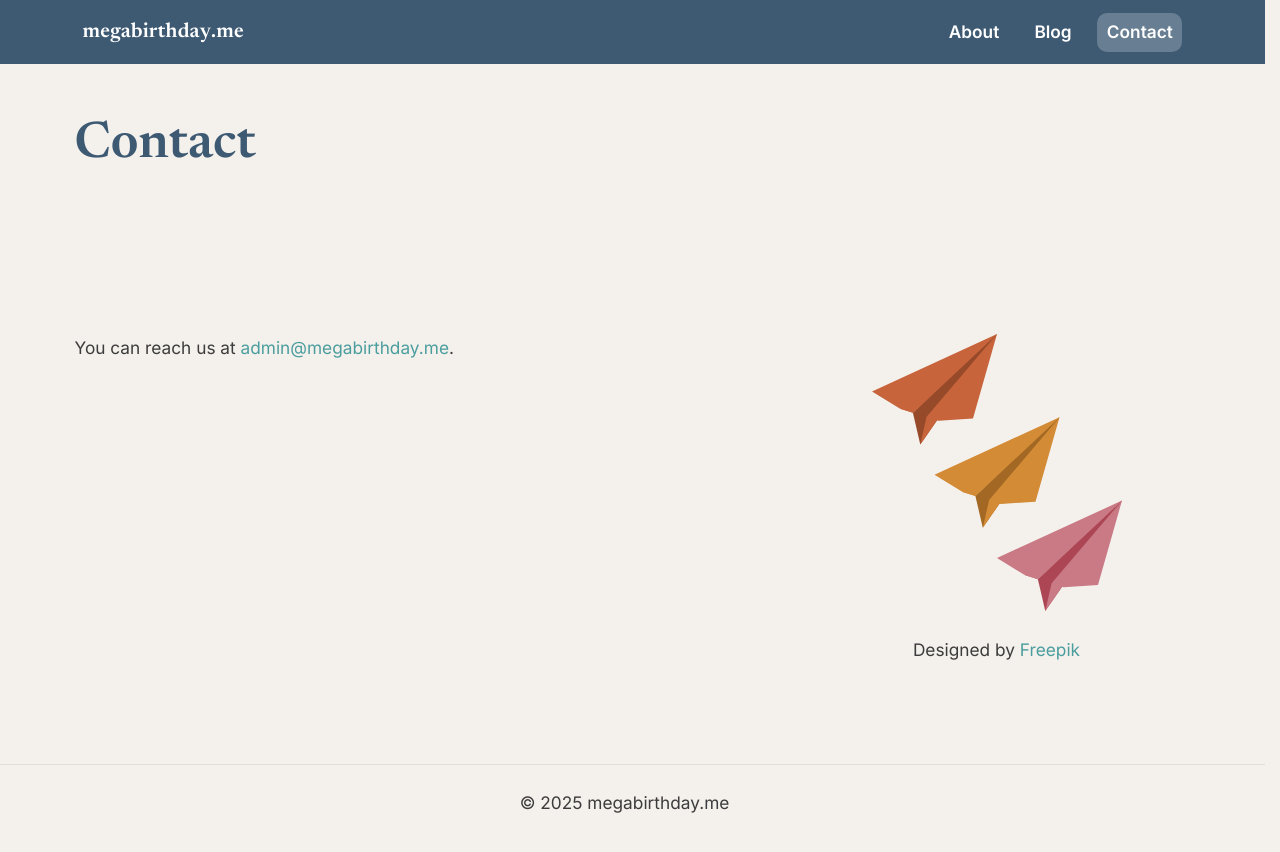
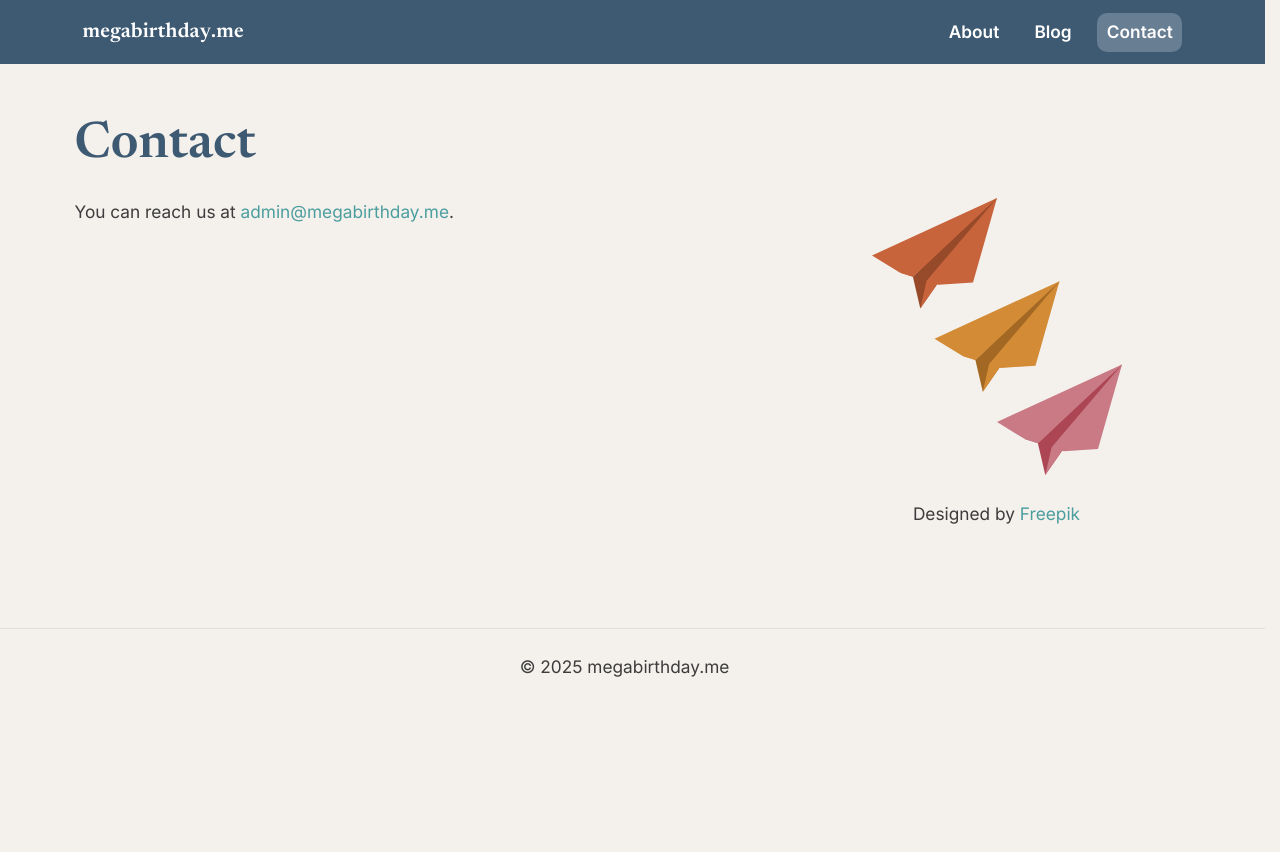
Before and after one commit to Vazool/megabirthday, a Jekyll site: the page built from contact.html, in a window 1280 px wide. Shown: the top 852 px of the page. Built offline with Jekyll 4.4.1, drawn with Linux system fonts in a browser that asks for light colours.

Commit message:
Update main.css

```diff
--- a/assets/css/main.css
+++ b/assets/css/main.css
@@ -128,7 +128,7 @@ main{
   display: flex;
   align-items: flex-start;
   gap: 2rem;
-  margin: 10rem 0 2rem 0;   /* top, right, bottom, left */
+  margin: 0 0 2rem 0;   /* top, right, bottom, left */
   max-width: none;
   padding: 0;
 }
```
